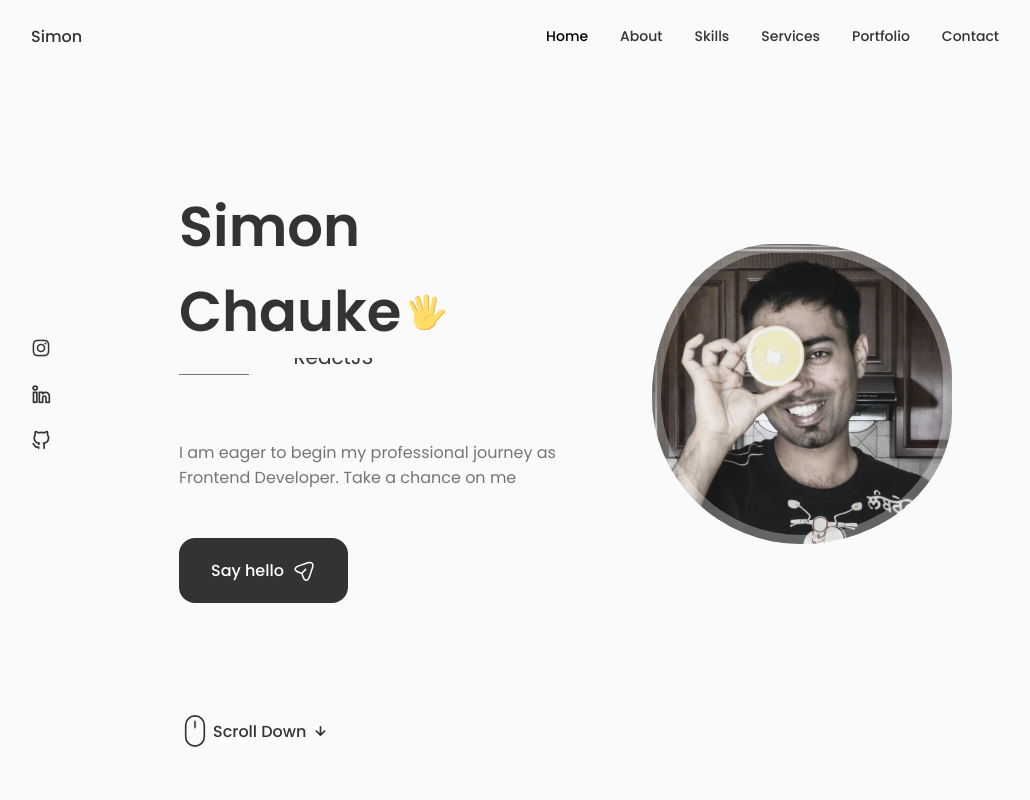
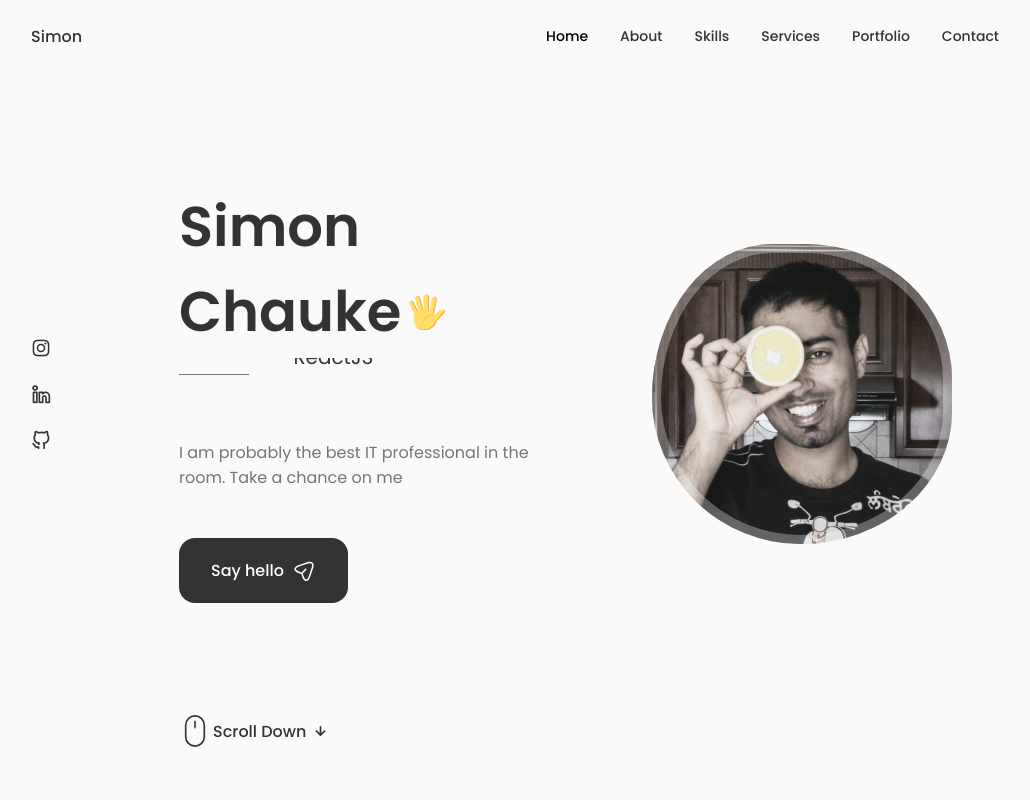
Before and after one commit to preetsimon/portfolio-v1, a React (Create React App) app: page / in a window 1280 px wide. Shown: the top 800 px of the page, without its empty margins (125-1155 px from the left). Built offline with nearby package versions, Linux system fonts and the light colour scheme.

Commit message:
tagline changed

```diff
--- a/src/components/home/Data.jsx
+++ b/src/components/home/Data.jsx
@@ -66,7 +66,7 @@ const Data = () => {
   </section>
 
         </h3>
-      <p className="home__description">I am eager to begin my professional journey as Frontend Developer. Take a chance on me</p>
+      <p className="home__description">I am probably the best IT professional in the room. Take a chance on me</p>
       <a href="#contact" className="button button--flex">
         Say hello
         <svg
```
